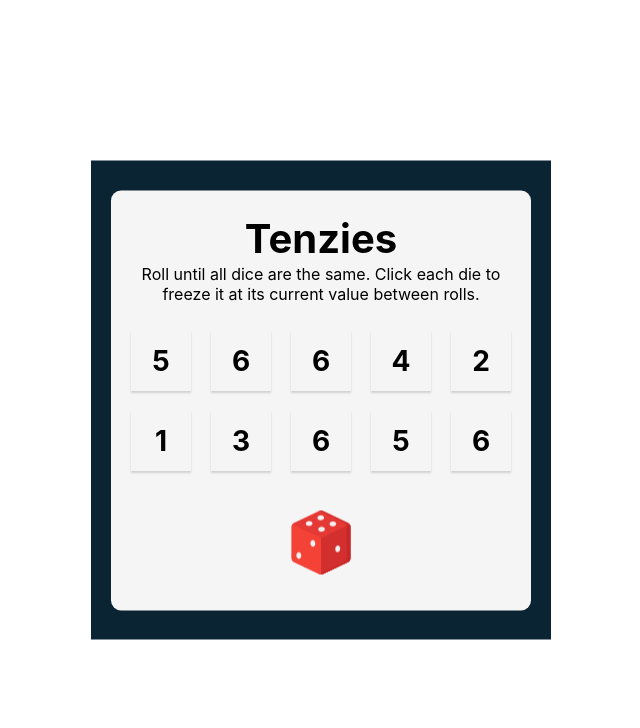
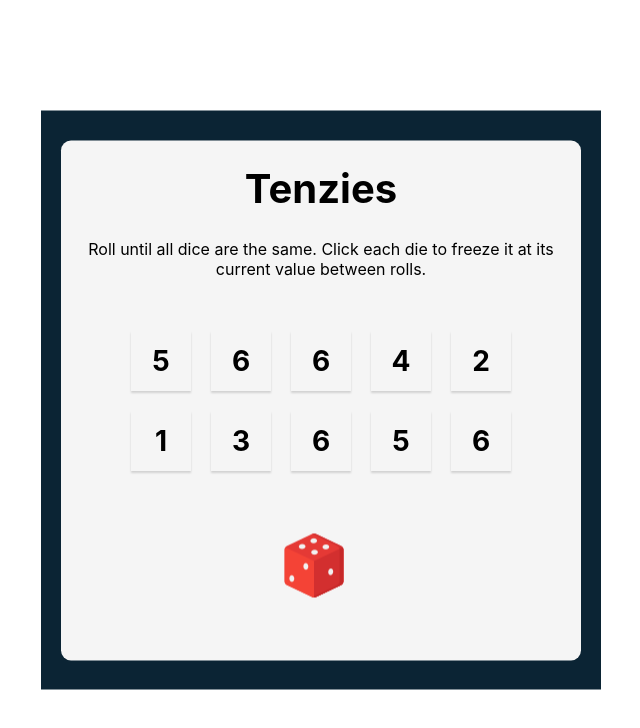
Before and after one commit to Ashwinv23/tenzies, a React (Create React App) app: page / in a window 1280 px wide. Shown: the top 728 px of the page, without its empty margins (319-959 px from the left). Built offline with nearby package versions, Linux system fonts and the light colour scheme.

Commit message:
increased size

```diff
--- a/src/App.css
+++ b/src/App.css
@@ -9,8 +9,8 @@ body {
 .outer {
   background-color: #0b2434;
   position: absolute;
-  width: 460px;
-  height: 479px;
+  width: 560px;
+  height: 579px;
   left: 50%;
   top: 50%;
   -webkit-transform: translate(-50%, -50%);
@@ -20,8 +20,8 @@ body {
 .inner {
   background-color: #f5f5f5;
   position: absolute;
-  width: 420px;
-  height: 420px;
+  width: 520px;
+  height: 520px;
   left: 50%;
   top: 50%;
   -webkit-transform: translate(-50%, -50%);
@@ -56,16 +56,16 @@ body {
 }
 
 .title {
-  position: absolute;
+  position: fixed;
   font-size: 40px;
-  margin-bottom: 350px;
+  margin-bottom: 450px;
 }
 
 .instructions {
   position: absolute;
   font-family: "Inter", sans-serif;
   font-weight: 400;
-  margin-bottom: 250px;
+  margin-bottom: 300px;
   padding: 5px;
   text-align: center;
 }
```
